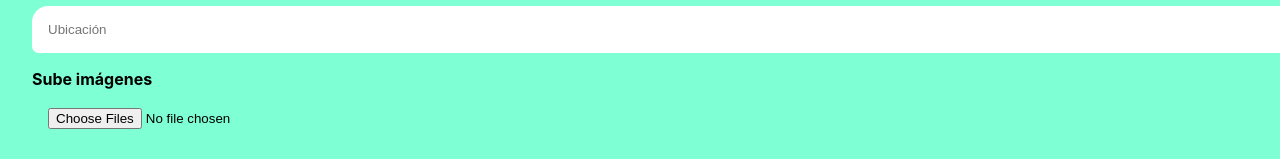
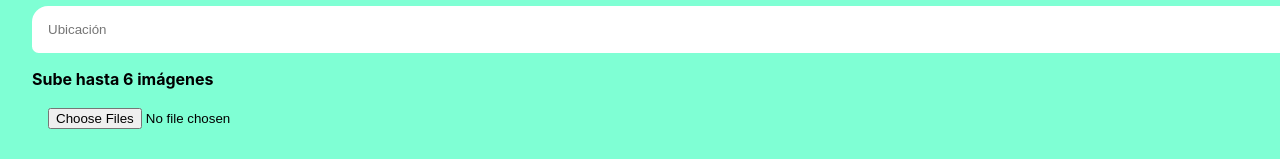
Before and after one commit to clpp-dev/Nuovent-FrontEnd, a React (Create React App) app: page /crearanuncio in a window 1280 px wide. Shown: the part 524-683 px from the top of the page. Built offline with nearby package versions, Linux system fonts and the light colour scheme.

Commit message:
implememtacion of validation in number of  images

```diff
--- a/src/Components/Layout/CreateAnounceForm/CreateAnounceForm.jsx
+++ b/src/Components/Layout/CreateAnounceForm/CreateAnounceForm.jsx
@@ -66,7 +66,10 @@ var formData = new FormData();
     setArrayImages(null);
   };
 
-
+  function numImagesError(e) {
+    e.target.value = null;
+    alert("Error: SOLO PUEDE SUBIR HASTA 6 IMAGENES")
+  }
 
 
   return (
@@ -115,14 +118,16 @@ var formData = new FormData();
           required
         />
 
-        <label className="">Sube imágenes</label>
+        <label className="">Sube hasta 6 imágenes</label>
         <input
-        onChange={(e) => setArrayImages(e.target.files)}
+        // onChange={(e) => setArrayImages(e.target.files)}
+        onChange={(e) => { e.target.files.length >= 7 || e.target.files.length < 0 ?  numImagesError(e) : setArrayImages(e.target.files)}
+
+      }
           name="file"
           type="file"
           accept="image/png, .jpeg, .jpg"
           multiple
-
         />
 
         <button className="button">Crear Anuncio</button>
```
Also changed, not shown: 1 other file (tests, documents, lock files or other folders).
